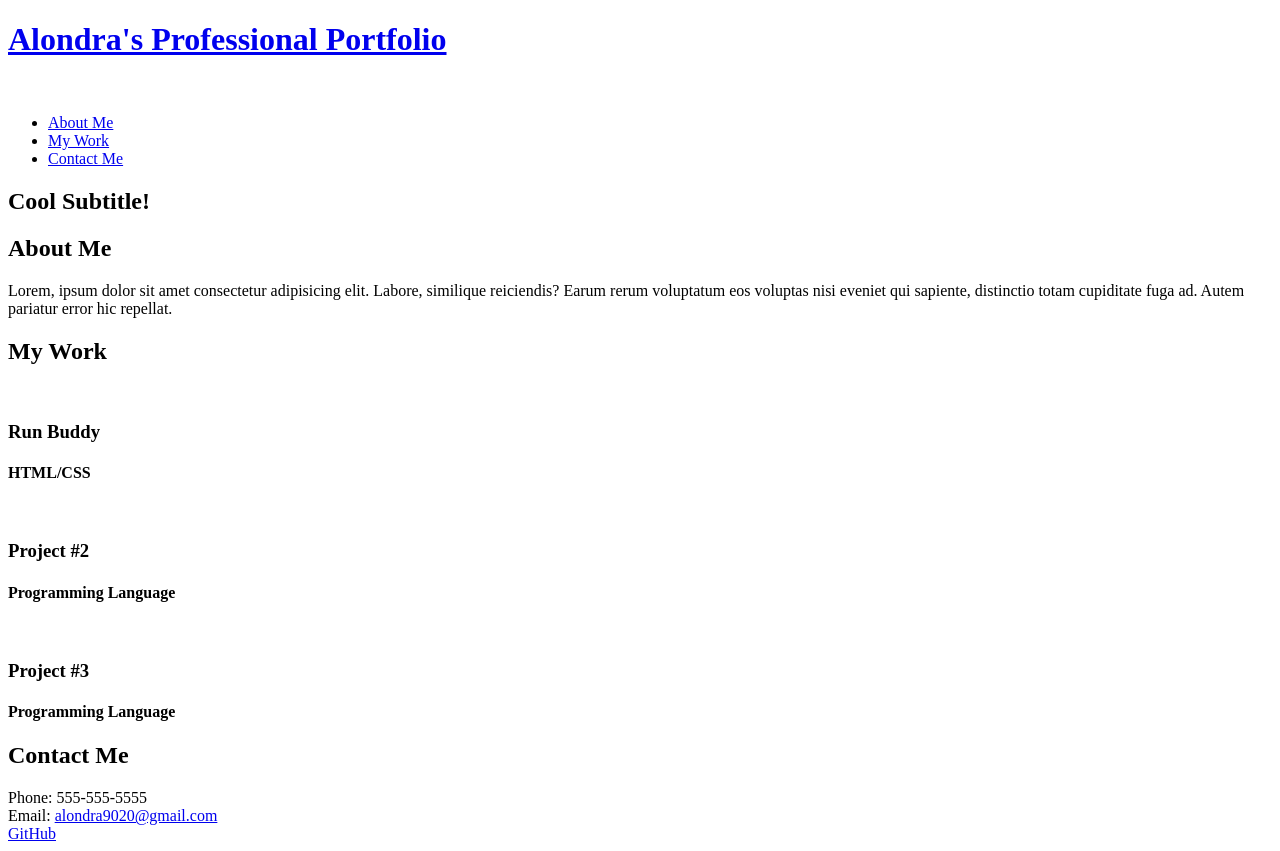
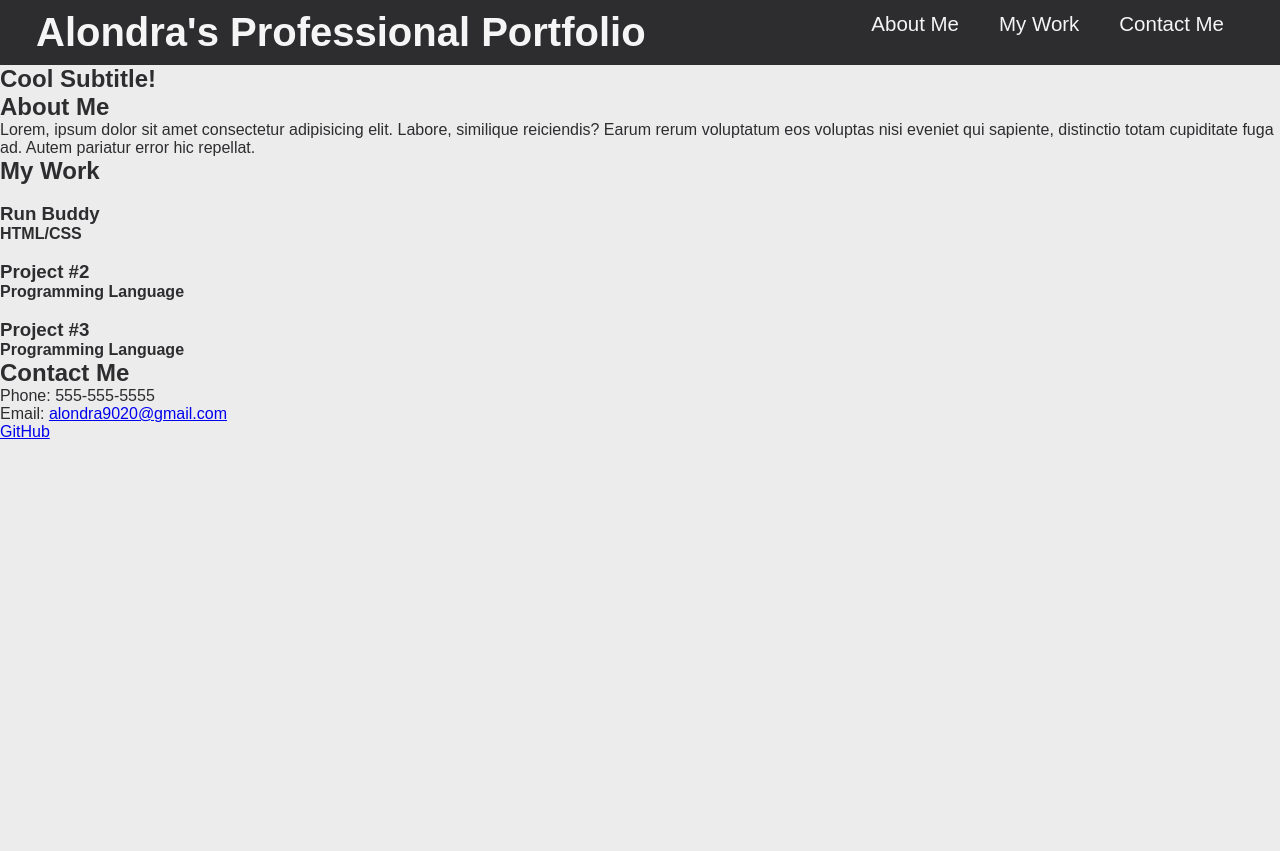
Before and after one commit to alondra9020/Professional-Portfolio, a plain HTML site: page index.html in a window 1280 px wide. After the commit the page ends 800 px from the top, so only its background shows below. Drawn offline with Linux system fonts and the light colour scheme.

Commit message:
styled header

```diff
--- a/index.html
+++ b/index.html
@@ -10,9 +10,7 @@
     <body>
         <!-- Header Naviagtion -->
         <header>
-            <h1>
-                <a href="/"> Alondra's Professional Portfolio</a>
-            </h1>
+            <h1>Alondra's Professional Portfolio</h1>
 
             <img src="" alt="" />
 
@@ -39,7 +37,7 @@
         <!-- End Hero Section -->
 
         <!-- About Me section -->
-        <section>
+        <section id="about-me">
             <div>
                 <h2>About Me</h2>
             </div>
@@ -52,7 +50,7 @@
         <!-- End About Me section -->
 
         <!-- My Work Section -->
-        <section>
+        <section id="my-work">
             <div>
                 <h2>My Work</h2>
             </div>
@@ -88,7 +86,7 @@
         <!-- End My Work Section -->
 
         <!-- Contact Me Section -->
-        <section>
+        <section id="contact-me">
             <h2>Contact Me</h2>
             <article>
                 <div>Phone: 555-555-5555</div>
--- a/style.css
+++ b/style.css
@@ -0,0 +1,60 @@
+* {
+    margin: 0;
+    padding: 0;
+    box-sizing: border-box;
+}
+
+/* Body Style */
+body {
+    background-color: rgb(236, 236, 236);
+    color:rgb(45, 45, 48);
+    font-family: Arial, Helvetica, sans-serif;
+}
+
+/* Header Style */
+header {
+    background-color: rgb(45, 45, 48);
+    padding:  10px 36px;
+    display: flex;
+    flex-wrap: wrap;
+    justify-content: space-between;
+    position: -webkit-sticky;
+    position: sticky;
+    background-position: center;
+}
+
+header h1 {
+    color:whitesmoke;
+    font-size: 40px;
+    margin: 0;
+}
+
+header a {
+    text-decoration: none;
+    color:whitesmoke;
+}
+
+header nav {
+    margin: 2px 0;
+}
+
+header nav ul  {
+    display: flex;
+    flex-wrap: wrap;
+    justify-content: space-between;
+    align-items: center;
+    list-style: none;
+}
+
+header nav ul li a {
+    padding: 15px 20px;
+    font-weight: lighter;
+    font-size: 1.6vw;
+}
+/* Hero Style */
+
+/* Media Query for Smaller Descktop Screens*/
+
+/* Media Query for Tablet and Smaller */
+
+/* Media Query for Mobile Phone and Smaller */
```
